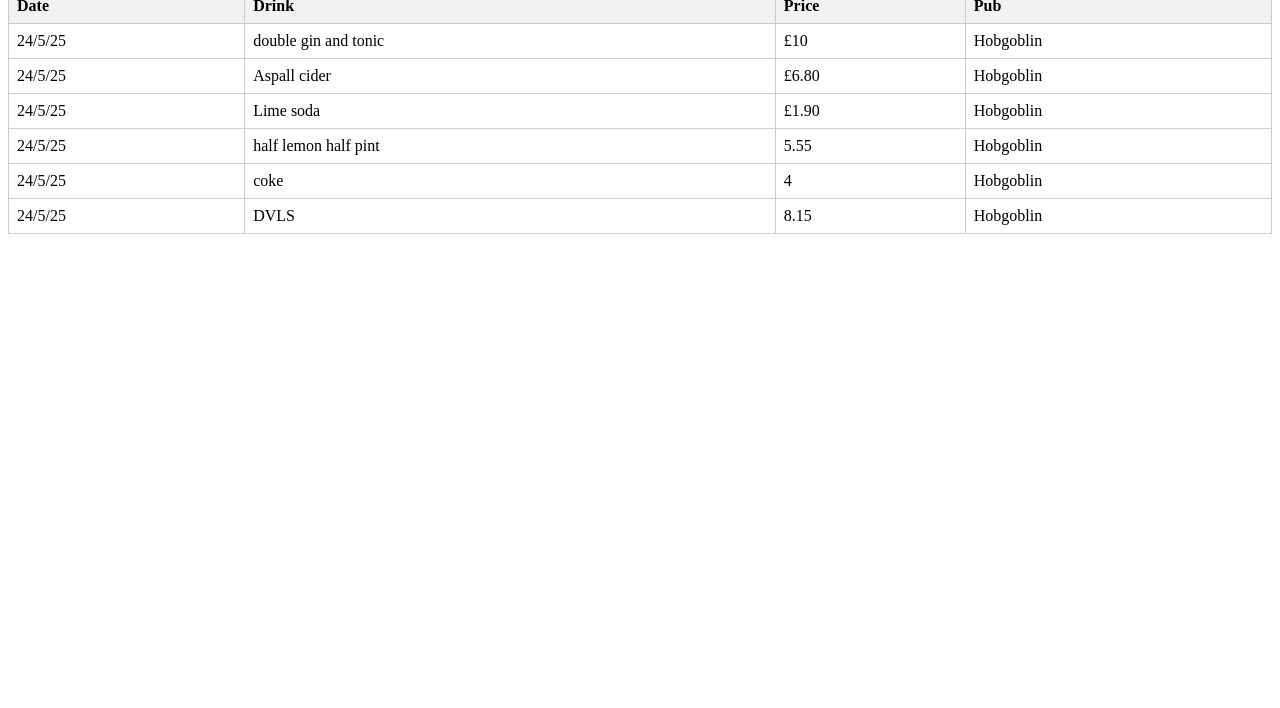
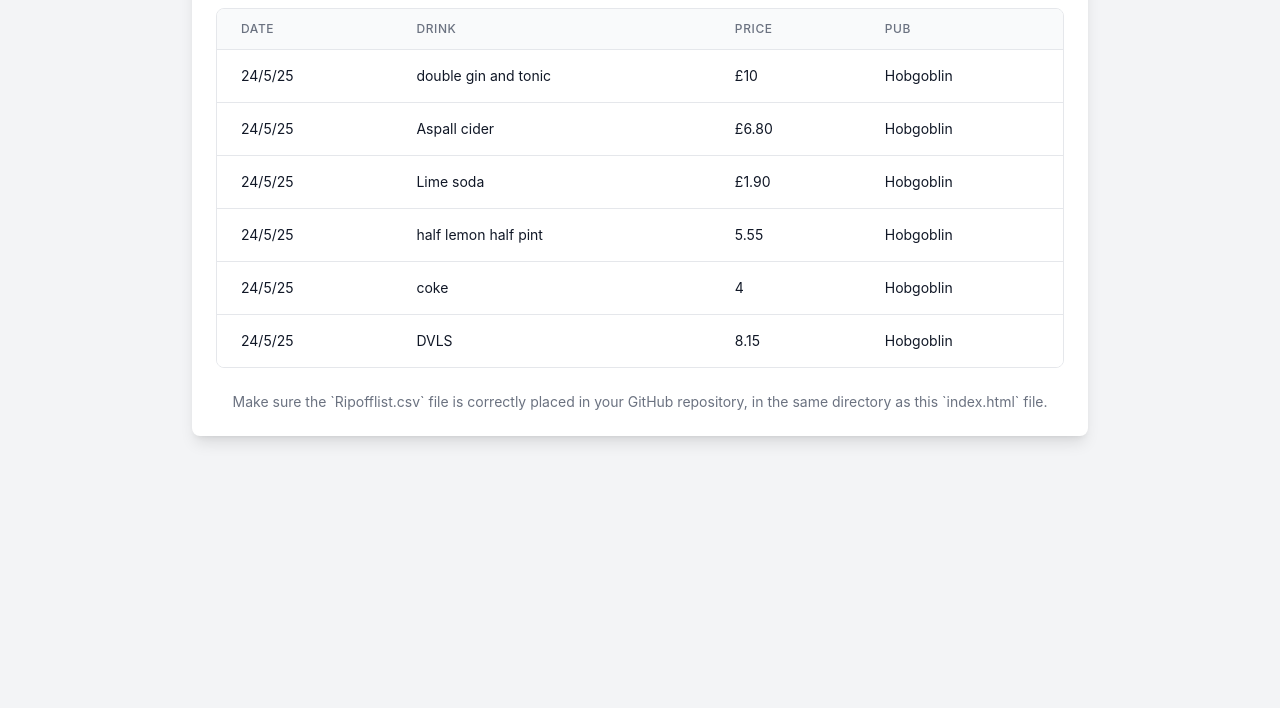
Before and after one commit to boobalootoo/Ripofflist, a plain HTML site: page Index.html in a window 1280 px wide. Shown: the part 92-800 px from the top of the page. Drawn offline with nearby package versions, Linux system fonts and the light colour scheme.

Commit message:
Update Index.html

```diff
--- a/Index.html
+++ b/Index.html
@@ -2,48 +2,123 @@
 <html lang="en">
 <head>
   <meta charset="UTF-8">
+  <meta name="viewport" content="width=device-width, initial-scale=1.0">
   <title>Ripoff List</title>
+  <script src="https://cdn.tailwindcss.com"></script>
   <style>
-    table {
-      border-collapse: collapse;
-      width: 100%;
-      margin-top: 20px;
-    }
-    th, td {
-      border: 1px solid #ccc;
-      padding: 8px;
-      text-align: left;
-    }
-    th {
-      background-color: #f2f2f2;
+    /* Custom styles for Inter font */
+    body {
+      font-family: 'Inter', sans-serif;
     }
   </style>
 </head>
-<body>
-  <h1>Ripoff List</h1>
-  <table id="csv-table"></table>
+<body class="bg-gray-100 min-h-screen flex flex-col items-center p-4">
+  <div class="container mx-auto bg-white p-6 rounded-lg shadow-lg w-full max-w-4xl">
+    <h1 class="text-3xl font-bold text-gray-800 mb-6 text-center">Ripoff List</h1>
+
+    <div id="loading-indicator" class="text-center text-blue-500 font-semibold hidden mb-4">
+      Loading CSV data...
+    </div>
+
+    <div id="error-message" class="bg-red-100 border border-red-400 text-red-700 px-4 py-3 rounded relative hidden mb-4" role="alert">
+      <strong class="font-bold">Error!</strong>
+      <span class="block sm:inline" id="error-text">Failed to load CSV file. Please ensure 'Ripofflist.csv' is in the same directory and accessible.</span>
+    </div>
+
+    <div class="overflow-x-auto rounded-lg border border-gray-200">
+      <table id="csv-table" class="min-w-full divide-y divide-gray-200">
+        <thead class="bg-gray-50">
+          </thead>
+        <tbody class="bg-white divide-y divide-gray-200">
+          </tbody>
+      </table>
+    </div>
+
+    <p class="text-sm text-gray-500 mt-6 text-center">
+      Make sure the `Ripofflist.csv` file is correctly placed in your GitHub repository, in the same directory as this `index.html` file.
+    </p>
+  </div>
 
   <script>
+    document.addEventListener('DOMContentLoaded', () => {
       const csvFileUrl = 'Ripofflist.csv'; // Assumes it's in the same repo
+      const csvTable = document.getElementById('csv-table');
+      const tableHead = csvTable.querySelector('thead');
+      const tableBody = csvTable.querySelector('tbody');
+      const loadingIndicator = document.getElementById('loading-indicator');
+      const errorMessage = document.getElementById('error-message');
+      const errorText = document.getElementById('error-text');
+
+      // Function to show a message (loading or error)
+      function showMessage(element, message = '') {
+        element.classList.remove('hidden');
+        if (element === errorText) {
+          errorText.textContent = message;
+        }
+      }
+
+      // Function to hide a message
+      function hideMessage(element) {
+        element.classList.add('hidden');
+      }
+
+      // Show loading indicator before fetch
+      showMessage(loadingIndicator);
+      hideMessage(errorMessage); // Hide any previous error messages
 
       fetch(csvFileUrl)
-      .then(response => response.text())
+        .then(response => {
+          if (!response.ok) {
+            throw new Error(`HTTP error! Status: ${response.status} - Could not find or access '${csvFileUrl}'.`);
+          }
+          return response.text();
+        })
         .then(csvText => {
+          hideMessage(loadingIndicator); // Hide loading indicator on success
+
+          if (!csvText.trim()) {
+            showMessage(errorMessage);
+            errorText.textContent = 'The CSV file is empty or contains no data.';
+            return;
+          }
+
+          // Split CSV into rows and then cells
           const rows = csvText.trim().split('\n').map(row => row.split(','));
-        const table = document.getElementById('csv-table');
-        rows.forEach((row, i) => {
-          const tr = document.createElement('tr');
-          row.forEach(cell => {
-            const td = document.createElement(i === 0 ? 'th' : 'td');
-            td.textContent = cell;
-            tr.appendChild(td);
+
+          // Clear existing table content before populating
+          tableHead.innerHTML = '';
+          tableBody.innerHTML = '';
+
+          // Populate table header
+          if (rows.length > 0) {
+            const headerRow = document.createElement('tr');
+            rows[0].forEach(cell => {
+              const th = document.createElement('th');
+              th.textContent = cell.trim();
+              th.classList.add('px-6', 'py-3', 'text-left', 'text-xs', 'font-medium', 'text-gray-500', 'uppercase', 'tracking-wider');
+              headerRow.appendChild(th);
             });
-          table.appendChild(tr);
+            tableHead.appendChild(headerRow);
+
+            // Populate table body
+            for (let i = 1; i < rows.length; i++) {
+              const dataRow = document.createElement('tr');
+              rows[i].forEach(cell => {
+                const td = document.createElement('td');
+                td.textContent = cell.trim();
+                td.classList.add('px-6', 'py-4', 'whitespace-nowrap', 'text-sm', 'text-gray-900');
+                dataRow.appendChild(td);
               });
+              tableBody.appendChild(dataRow);
+            }
+          }
         })
         .catch(err => {
-        document.body.innerHTML += '<p style="color:red;">Failed to load CSV file.</p>';
-        console.error(err);
+          hideMessage(loadingIndicator); // Hide loading indicator on error
+          showMessage(errorMessage); // Show error message
+          errorText.textContent = `Failed to load CSV file: ${err.message}`;
+          console.error('Error loading CSV:', err);
+        });
     });
   </script>
 </body>
```
Lines whose indentation alone changed are shown as unchanged.
